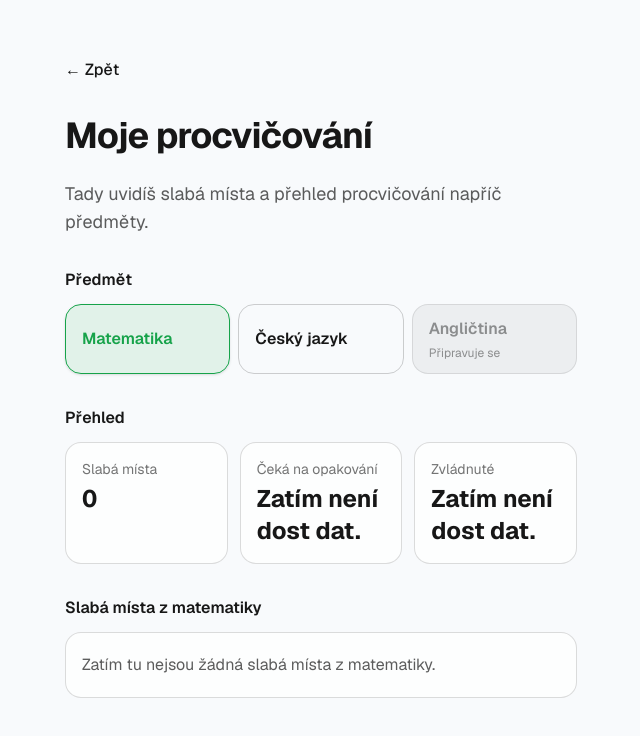
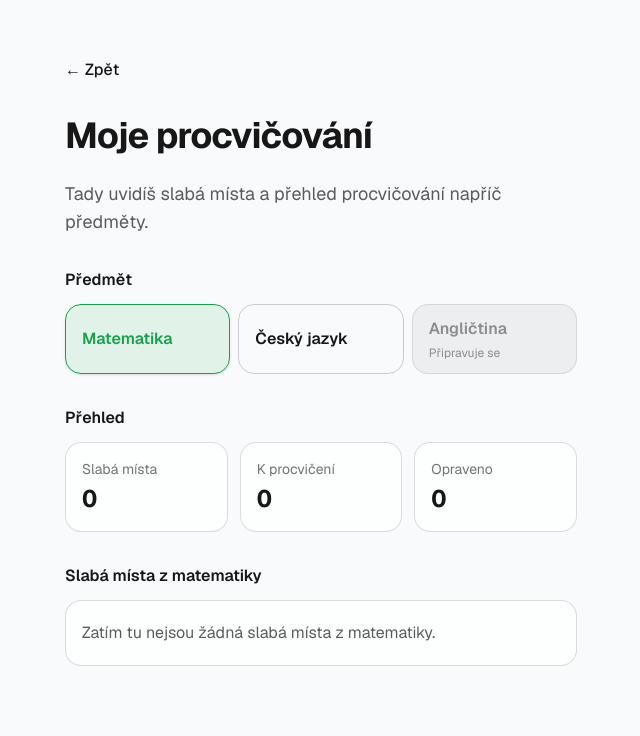
Before and after one commit to git-testovaci/manas-uceni, a Next.js app: page /practice in a window 1280 px wide. Shown: the top 736 px of the page, without its empty margins (319-959 px from the left). Built offline with nearby package versions, Linux system fonts and the light colour scheme.

Commit message:
fix: unify practice dashboard statistics

```diff
--- a/features/practice/PracticeDashboardClient.tsx
+++ b/features/practice/PracticeDashboardClient.tsx
@@ -218,35 +218,23 @@ function sortWeakSpots(
   });
 }
 
+function isNeedsPractice(state: ReviewState): boolean {
+  return isRealWeakSpot(state) && state.streak < 10;
+}
+
 type SubjectStats = {
   totalWeakSpots: number;
-  dueCount: number | null;
-  masteredCount: number | null;
+  practiceCount: number;
+  fixedCount: number;
 };
 
 function computeSubjectStats(states: ReviewState[]): SubjectStats {
   const weakSpots = states.filter(isRealWeakSpot);
 
-  if (weakSpots.length === 0) {
-    return {
-      totalWeakSpots: 0,
-      dueCount: null,
-      masteredCount: null,
-    };
-  }
-
-  const dueCount = weakSpots.filter(
-    (state) => state.status === "weak" || state.status === "improving",
-  ).length;
-
-  const masteredCount = weakSpots.filter(
-    (state) => state.status === "mastered",
-  ).length;
-
   return {
     totalWeakSpots: weakSpots.length,
-    dueCount: dueCount > 0 ? dueCount : null,
-    masteredCount: masteredCount > 0 ? masteredCount : null,
+    practiceCount: weakSpots.filter(isNeedsPractice).length,
+    fixedCount: weakSpots.filter(isFixedWeakSpot).length,
   };
 }
 
@@ -505,27 +493,15 @@ export function PracticeDashboardClient() {
         <div className="grid grid-cols-2 gap-3 sm:grid-cols-3">
           <StatCard
             label="Slabá místa"
-            value={
-              activeStats.totalWeakSpots > 0
-                ? String(activeStats.totalWeakSpots)
-                : "0"
-            }
+            value={String(activeStats.totalWeakSpots)}
           />
           <StatCard
-            label="Čeká na opakování"
-            value={
-              activeStats.dueCount !== null
-                ? String(activeStats.dueCount)
-                : "Zatím není dost dat."
-            }
+            label="K procvičení"
+            value={String(activeStats.practiceCount)}
           />
           <StatCard
-            label="Zvládnuté"
-            value={
-              activeStats.masteredCount !== null
-                ? String(activeStats.masteredCount)
-                : "Zatím není dost dat."
-            }
+            label="Opraveno"
+            value={String(activeStats.fixedCount)}
           />
         </div>
       </section>
```
